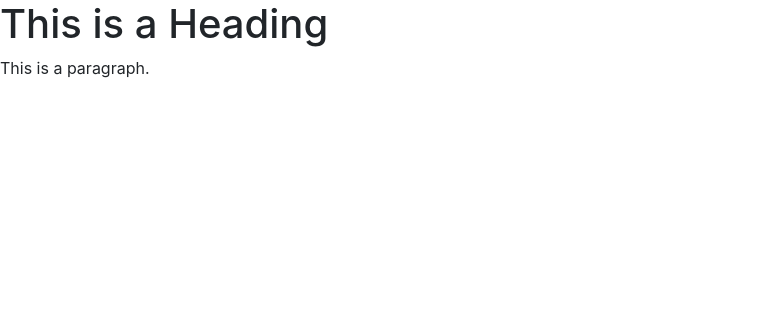
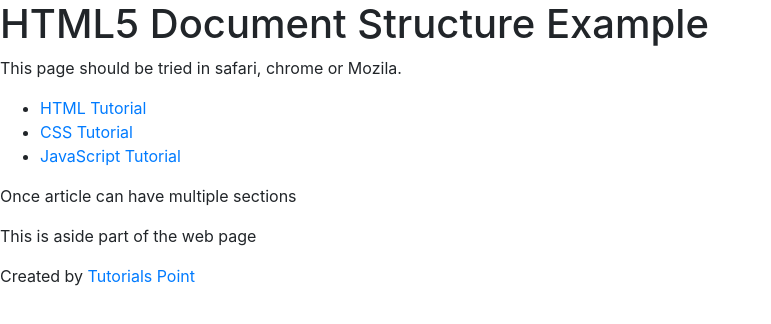
Before and after one commit to milesprod/milesprod.github.io, a plain HTML site: page index.html in a window 1280 px wide. Shown: the whole page, without its empty margins (0-771 px from the left). Drawn offline with nearby package versions, Linux system fonts and the light colour scheme.

Commit message:
Update index.html

```diff
--- a/index.html
+++ b/index.html
@@ -11,7 +11,31 @@
 
 
     <body>
-        <h1>This is a Heading</h1>
-        <p>This is a paragraph.</p>
+        <header role = "banner">
+            <h1>HTML5 Document Structure Example</h1>
+            <p>This page should be tried in safari, chrome or Mozila.</p>
+        </header>
+
+        <nav>
+            <ul>
+                <li><a href = "https://www.tutorialspoint.com/html">HTML Tutorial</a></li>
+                <li><a href = "https://www.tutorialspoint.com/css">CSS Tutorial</a></li>
+                <li><a href = "https://www.tutorialspoint.com/javascript">JavaScript Tutorial</a></li>
+            </ul>
+        </nav>
+
+        <article>
+            <section>
+                <p>Once article can have multiple sections</p>
+            </section>
+        </article>
+
+        <aside>
+            <p>This is  aside part of the web page</p>
+        </aside>
+
+        <footer>
+            <p>Created by <a href = "https://tutorialspoint.com/">Tutorials Point</a></p>
+        </footer>
     </body>
 </html>
```
